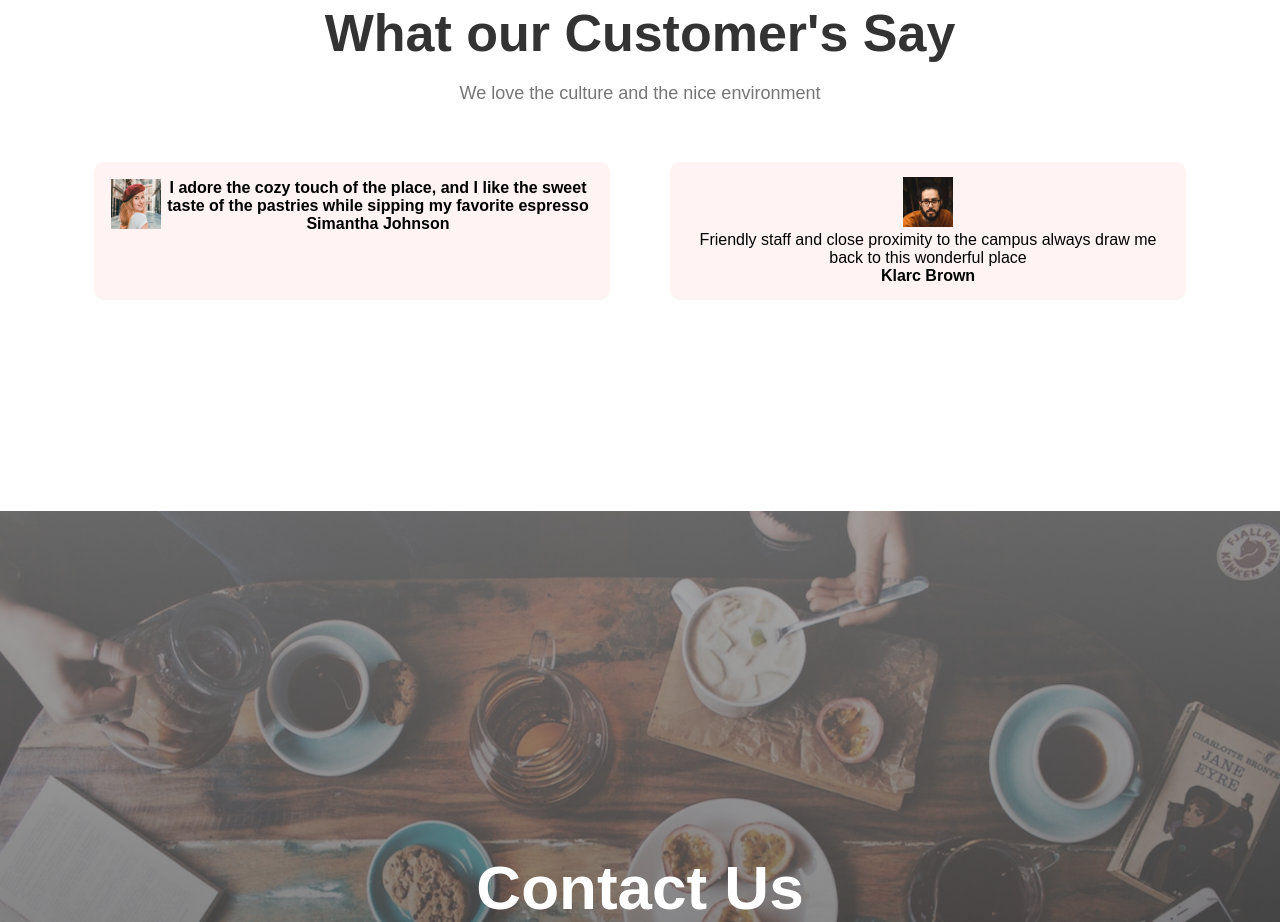
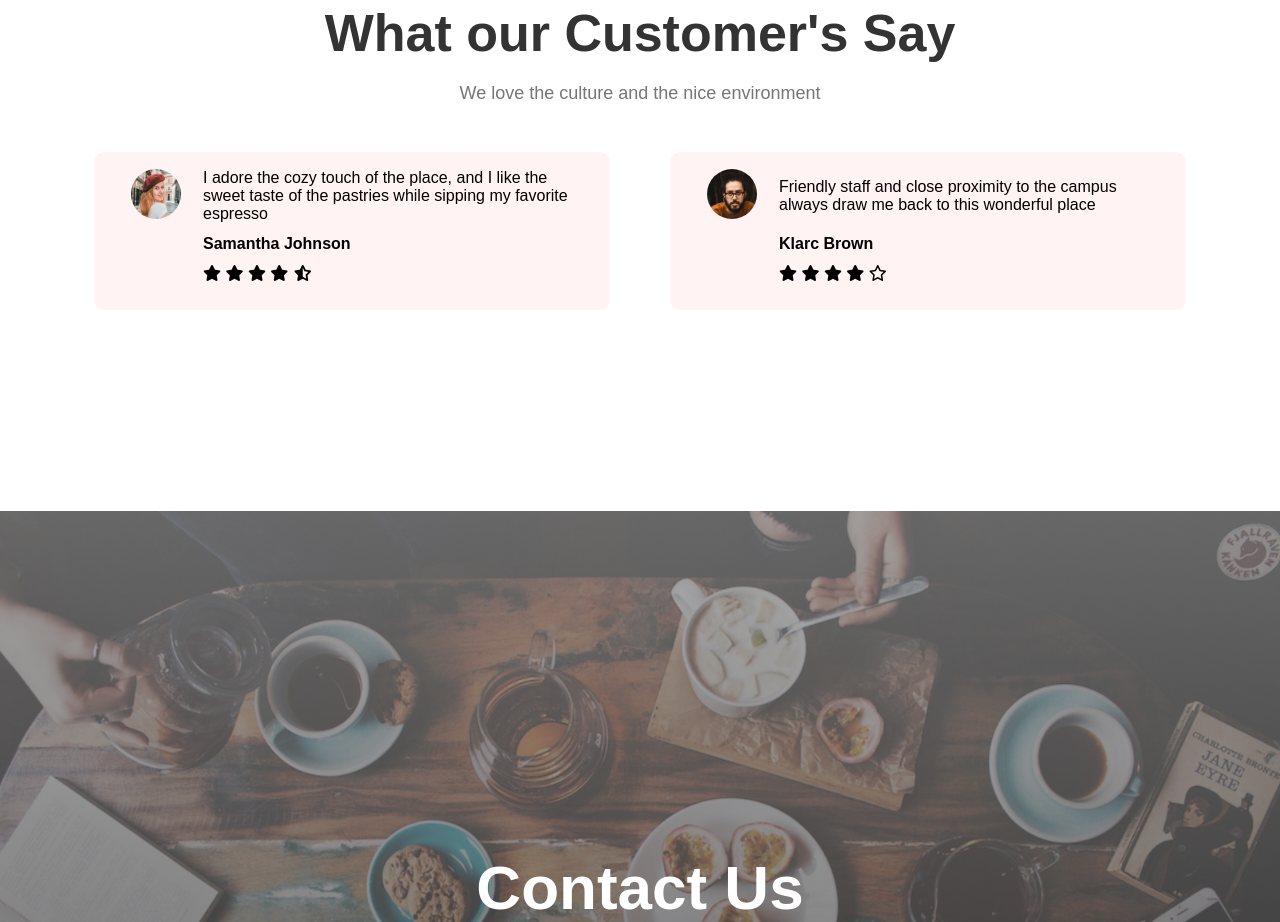
Before and after one commit to alisafek/DoIS, a plain HTML site: page index.html in a window 1280 px wide. Shown: the part 1969-2891 px from the top of the page. Drawn offline with Linux system fonts and the light colour scheme.

Commit message:
column testimonials changes

```diff
--- a/index.html
+++ b/index.html
@@ -127,28 +127,55 @@
       </div>
       <div class="grid-2-cols-testimonials">
 
-
       <div class="column-testimonials">
-        <table>
+        <table class="customers">
           <tr>
             <th> <img src="images/user1.jpg" alt="Samantha Johnson photo"  width="50" height="50" /></a> </th>
             <th> <p>I adore the cozy touch of the place, and I like the sweet taste of the pastries while sipping my
-favorite espresso </p>
-            <strong> Simantha Johnson</strong>
-            </th>
+favorite espresso </p>  </th>
+          </tr>
+          <tr>
+          <th></th>
+          <th> <strong> Samantha Johnson</strong> </th>
+          </tr>
+          <tr>
+          <th> </th>
+          <th>
+            <i class="fa-solid fa-star"></i>
+            <i class="fa-solid fa-star"></i>
+            <i class="fa-solid fa-star"></i>
+            <i class="fa-solid fa-star"></i>
+            <i class="fa-solid fa-star-half-stroke"></i>
+          </th>
+
+
           </tr>
          </table>
       </div>
 
+      <div class="column-testimonials">
+        <table class="customers">
+          <tr>
+            <th> <img src="images/user2.jpg" alt="Samantha Johnson photo"  width="50" height="50" /></a> </th>
+            <th> <p> Friendly staff and close proximity to the campus always draw me back to this wonderful place</p> </th>
+          </tr>
+          <tr>
+          <th></th>
+          <th> <strong> Klarc Brown</strong> </th>
+          </tr>
+          <tr>
+          <th> </th>
+          <th>
+            <i class="fa-solid fa-star"></i>
+            <i class="fa-solid fa-star"></i>
+            <i class="fa-solid fa-star"></i>
+            <i class="fa-solid fa-star"></i>
+            <i class="fa-regular fa-star"></i>
+          </th>
 
-      <div class="column-testimonials">
-        <img src="images/user2.jpg" alt="Klarc Brown photo"  width="50" height="50" /></a>
-        <p>
-          Friendly staff and close proximity to the campus always draw me back to this wonderful place
-        </p>
-        <strong> Klarc Brown</strong>
+          </tr>
+         </table>
       </div>
-
 
     </div>
     </section>
@@ -159,8 +186,6 @@ favorite espresso </p>
 
         <a href="contact.html" class="cool-btn">Contact Us</a>
       </div>
-
-
     </section>
 
     <section class="footer">
--- a/style.css
+++ b/style.css
@@ -306,6 +306,20 @@ nav .fa {
   background-color: #fff3f3;
 }
 
+.column-testimonials img {
+  border-radius: 50%;
+}
+
+.customers th {
+  font-weight: lighter;
+  padding-left: 20px;
+  padding-bottom: 10px;
+}
+
+.column-testimonials th {
+  text-align: left;
+}
+
 /* ----------------SECTION CINTACT-----------------------*/
 
 .contact {
@@ -520,3 +534,30 @@ textarea {
     cursor: pointer;
   }
 }
+/*
+@media screen and (max-width: 600px) {
+  .nav-links a {
+    float: none;
+    width: 100%;
+  }
+}
+
+@media screen and (max-width: 800px) {
+  .offer,
+  .container-offer,
+  .grid-3-cols-offer,
+  .column-offer,
+  .menu .container-menu,
+  .column-menu,
+  .testimonials,
+  .container-testimonials,
+  .grid-2-cols-testimonials,
+  .column-testimonials,
+  .contact,
+  .text-box,
+  .footer,
+  .container-footer {
+    width: 100%;
+    float: none;
+  }
+} */
```
